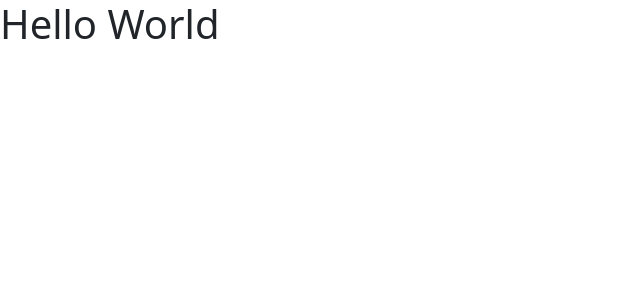
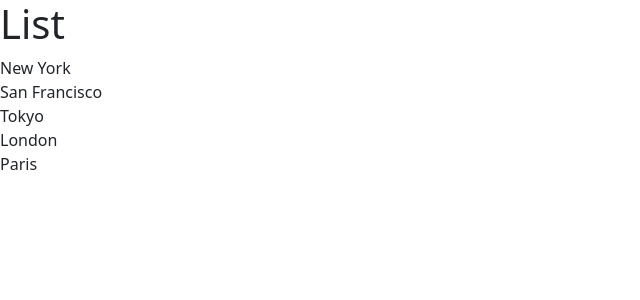
Before and after one commit to JavierBarcelo/CodeWithMosh_2023_React_18_Beginners, a React (Vite) app: page / in a window 1280 px wide. Shown: the top 300 px of the page, without its empty margins (0-640 px from the left). Built offline with nearby package versions, Linux system fonts and the light colour scheme.

Commit message:
Section 03 - 02 - Adding a list group component

```diff
--- a/src/App.tsx
+++ b/src/App.tsx
@@ -1,9 +1,9 @@
-import Message from "./Message";
+import ListGroup from "./components/ListGroup";
 
 function App() {
   return (
     <div>
-      <Message />
+      <ListGroup />
     </div>
   );
 }
--- /dev/null
+++ b/src/components/ListGroup.tsx
@@ -0,0 +1,16 @@
+function ListGroup() {
+  const items = ["New York", "San Francisco", "Tokyo", "London", "Paris"];
+
+  return (
+    <>
+      <h1>List</h1>
+      <ul className="list-group">
+        {items.map((item) => (
+          <li key={item}>{item}</li>
+        ))}
+      </ul>
+    </>
+  );
+}
+
+export default ListGroup;
```
